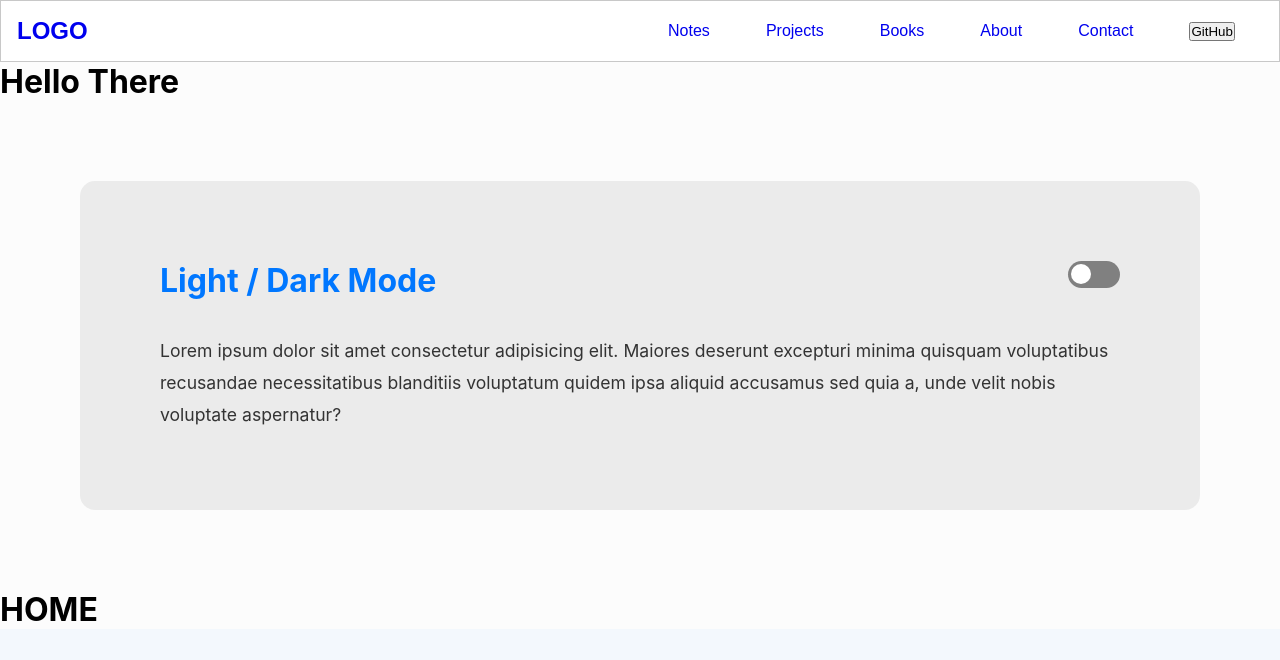
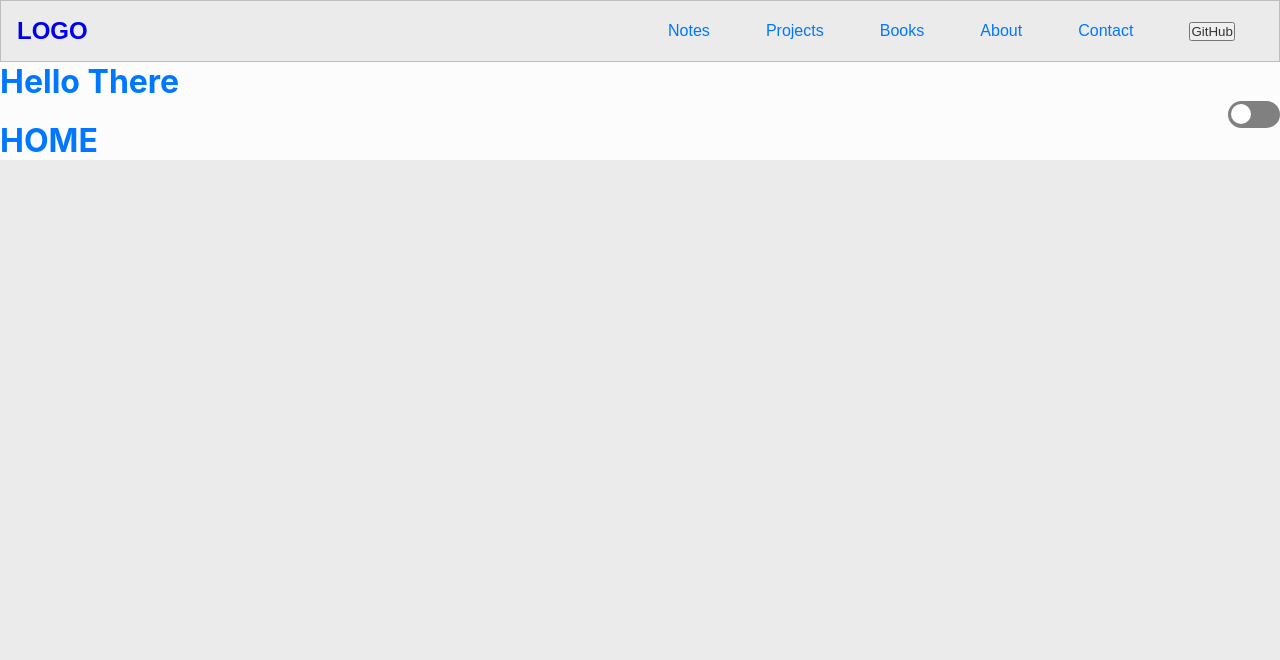
Before and after one commit to burhanux/burhanux, a React (Create React App) app: page / in a window 1280 px wide. Shown: the top 660 px of the page. Built offline with nearby package versions, Linux system fonts and the light colour scheme.

Commit message:
Basics done with toggle edits, may need more changes

```diff
--- a/src/App.tsx
+++ b/src/App.tsx
@@ -3,7 +3,7 @@ import DarkLightSwitch from './components/DarkLightSwitch';
 import MainContent from './components/MainContent';
 import { Nav } from './components/nav/Nav';
 import './styles/App.scss';
-
+import './styles/darkmode.scss';
 
 function App() {
   return (
--- a/src/components/DarkLightSwitch.tsx
+++ b/src/components/DarkLightSwitch.tsx
@@ -1,12 +1,25 @@
 import React, { useEffect } from 'react';
 import { darkLightMode } from '../events';
-import '../styles/darkmode.scss';
+// import '../styles/darkmode.scss';
 
 const DarkLightSwitch = () => {
   useEffect(() => {
     darkLightMode();
   }, [])
   return (
+    <div className="toggle-container">
+      <input type="checkbox" name="theme" id="switch" /><label htmlFor="switch" >Toggle</label>
+    </div>
+  )
+}
+
+export default DarkLightSwitch
+
+/*Reference:
+Creating a Dark & Light Toggle Mode on your UI Designs
+DesignCourse
+https://www.youtube.com/watch?v=ZKXv_ZHQ654
+
     <div>
       <div className="container">
         <h1>Light / Dark Mode</h1>
@@ -18,13 +31,4 @@ const DarkLightSwitch = () => {
           velit nobis voluptate aspernatur?</p>
       </div>
     </div>
-  )
-}
-
-export default DarkLightSwitch
-
-/*Reference:
-Creating a Dark & Light Toggle Mode on your UI Designs
-DesignCourse
-https://www.youtube.com/watch?v=ZKXv_ZHQ654
 */
--- a/src/styles/App.scss
+++ b/src/styles/App.scss
@@ -7,7 +7,7 @@
 }
 
 html {
-    background-color: #f3f8fd;
+    // background-color: #f3f8fd;
 }
 
 nav a {
--- a/src/styles/darkmode.scss
+++ b/src/styles/darkmode.scss
@@ -8,40 +8,39 @@ html {
 
 // If theme is switched to Dark
 html[data-theme="dark"] {
-    --bg: #333333;
-    --bg-panel: #434343;
-    --color-headings: #3694ff;
+    --bg: #434343;
+    --bg-panel: #333333;
+    // --color-headings: #3694ff;
     --color-text: #b5b5b5;
 }
 
 body {
-    background-color: var(--bg);
+    background-color: var(--bg-panel);
+
 }
 
-.container {
-    background-color: var(--bg-panel);
-    margin: 5em;
-    padding: 5em;
-    border-radius: 15px;
-
-    display: grid;
-    grid-template-columns: 80% auto;
-    grid-template-rows: auto auto;
-    grid-template-areas:
-        "title switch"
-        "content content";
-
+.App {
+    background-color: var(--bg);
     h1 {
         margin: 0;
         color: var(--color-headings);
     }
-
     p {
         color: var(--color-text);
-        grid-area: content;
         font-size: 1.1em;
         line-height: 1.8em;
         margin-top: 2em;
+    }
+}
+
+#NavSide, #NavTop {
+    background-color: var(--bg-panel);
+    li a {
+        color: var(--color-headings);
+    }
+
+    button{
+        color: var(--color-text);
     }
 }
 
@@ -94,3 +93,106 @@ html.transition *:after {
     transition: all 750ms !important;
     transition-delay: 0 !important;
 }
+
+
+
+
+
+
+//! V1
+// html {
+//     // Vanilla CSS Variables
+//     --bg: #fcfcfc;
+//     --bg-panel: #ebebeb;
+//     --color-headings: #0077ff;
+//     --color-text: #333333;
+// }
+
+// // If theme is switched to Dark
+// html[data-theme="dark"] {
+//     --bg: #333333;
+//     --bg-panel: #434343;
+//     --color-headings: #3694ff;
+//     --color-text: #b5b5b5;
+// }
+
+// body {
+//     background-color: var(--bg);
+// }
+
+// .container {
+//     background-color: var(--bg-panel);
+//     margin: 5em;
+//     padding: 5em;
+//     border-radius: 15px;
+
+//     display: grid;
+//     grid-template-columns: 80% auto;
+//     grid-template-rows: auto auto;
+//     grid-template-areas:
+//         "title switch"
+//         "content content";
+
+//     h1 {
+//         margin: 0;
+//         color: var(--color-headings);
+//     }
+
+//     p {
+//         color: var(--color-text);
+//         grid-area: content;
+//         font-size: 1.1em;
+//         line-height: 1.8em;
+//         margin-top: 2em;
+//     }
+// }
+
+// input[type="checkbox"] {
+//     height: 0;
+//     width: 0;
+//     visibility: hidden;
+// }
+
+// label {
+//     cursor: pointer;
+//     text-indent: -9999px;
+//     width: 52px;
+//     height: 27px;
+//     background: grey;
+//     float: right;
+//     border-radius: 100px;
+//     position: relative;
+// }
+
+// label:after {
+//     content: "";
+//     position: absolute;
+//     top: 3px;
+//     left: 3px;
+//     width: 20px;
+//     height: 20px;
+//     background: #fff;
+//     border-radius: 90px;
+//     transition: 0.3s;
+// }
+
+// input:checked + label {
+//     background: var(--color-headings);
+// }
+
+// input:checked + label:after {
+//     left: calc(100% - 5px);
+//     transform: translateX(-100%);
+// }
+
+// label:active:after {
+//     width: 45px;
+// }
+
+// html.transition,
+// html.transition *,
+// html.transition *:before,
+// html.transition *:after {
+//     transition: all 750ms !important;
+//     transition-delay: 0 !important;
+// }
```
